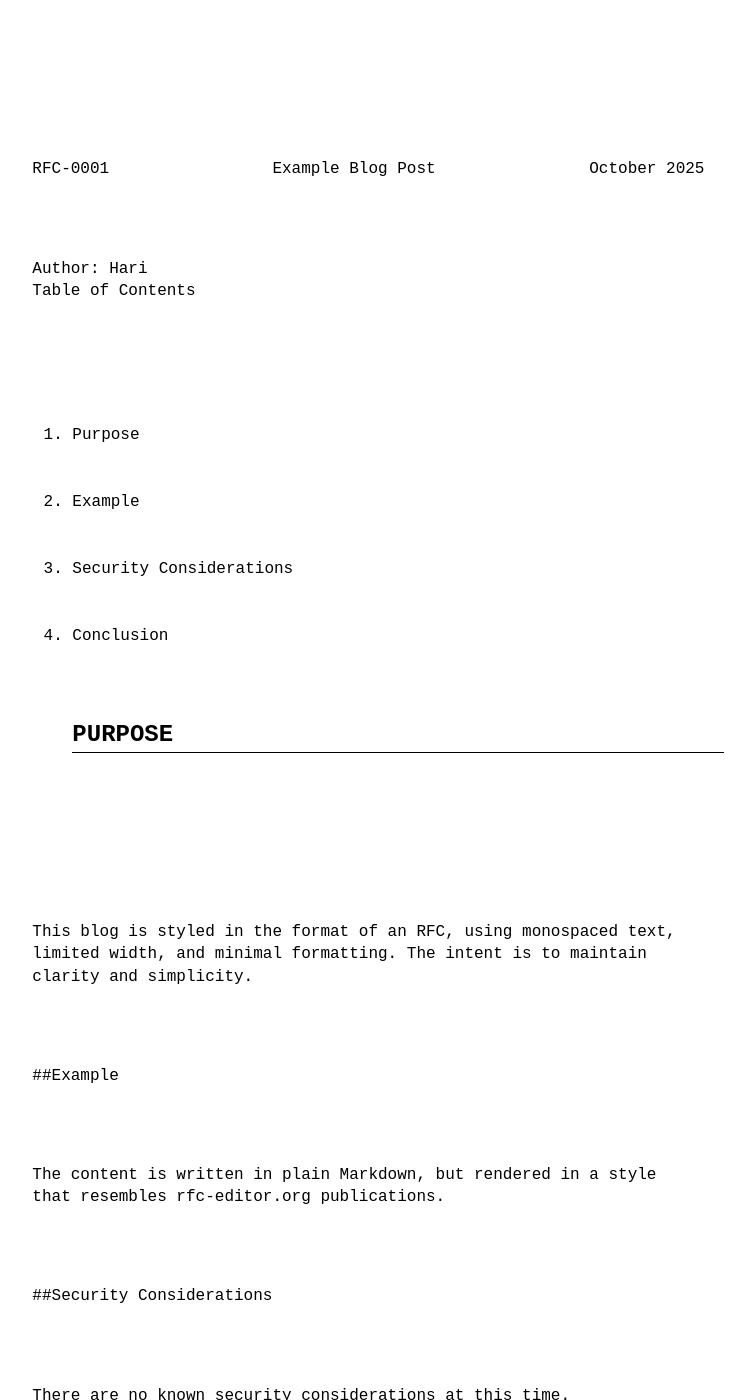
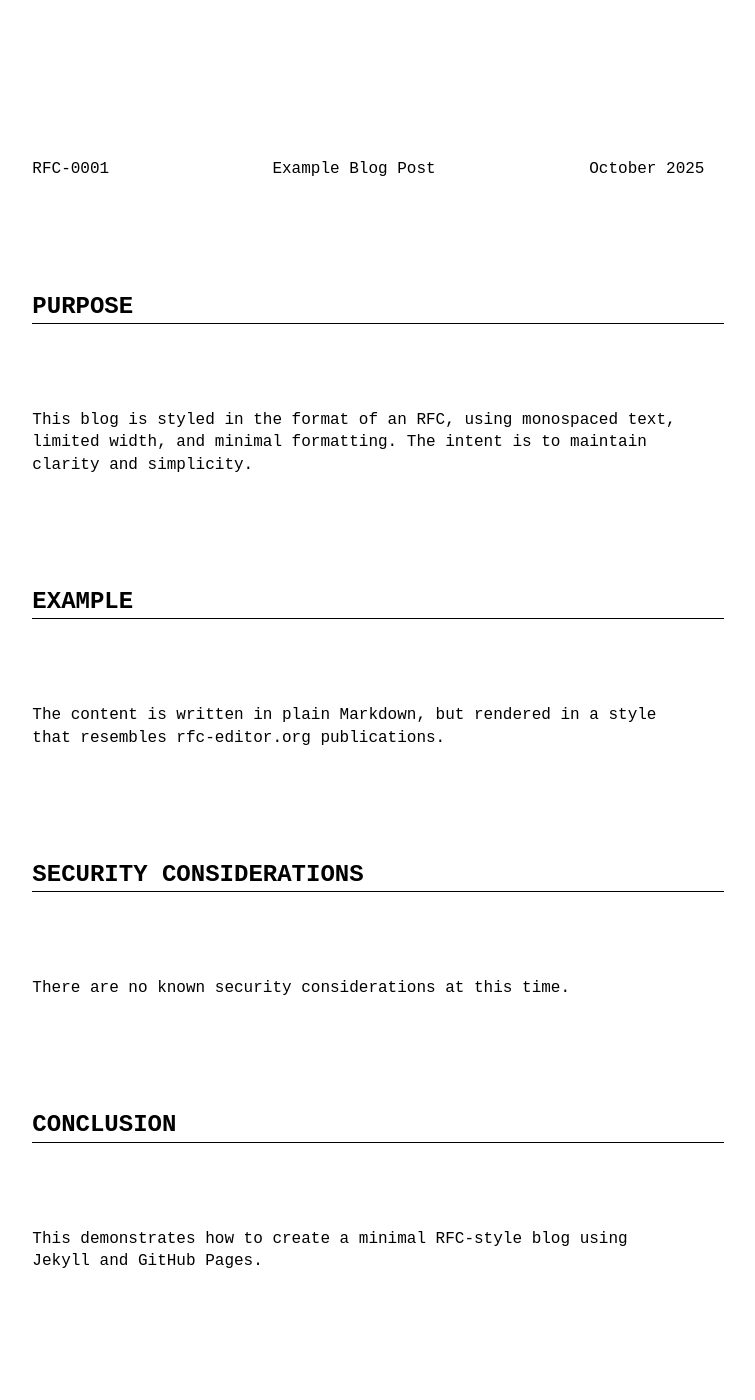
Before and after one commit to hari-s-h/hari-s-h.github.io, a Jekyll site: the page built from index.md, in a window 1280 px wide and 1400 px high, scrolled down 450 px. Shown: the whole window, without its empty margins (262-1017 px from the left). Built offline with Jekyll 4.4.1, drawn with Linux system fonts in a browser that asks for light colours.

Commit message:
Update index.md

```diff
--- a/index.md
+++ b/index.md
@@ -4,29 +4,23 @@ title: RFC-0001 Example Blog Post
 ---
 RFC-0001                 Example Blog Post                October 2025
 
-Author: Hari
-Table of Contents
 
-1. Purpose
-2. Example
-3. Security Considerations
-4. Conclusion
 ## Purpose
 
 This blog is styled in the format of an RFC, using monospaced text,
 limited width, and minimal formatting. The intent is to maintain
 clarity and simplicity.
 
-##Example
+## Example
 
 The content is written in plain Markdown, but rendered in a style
 that resembles rfc-editor.org publications.
 
-##Security Considerations
+## Security Considerations
 
 There are no known security considerations at this time.
 
-##Conclusion
+## Conclusion
 
 This demonstrates how to create a minimal RFC-style blog using
 Jekyll and GitHub Pages.
```
